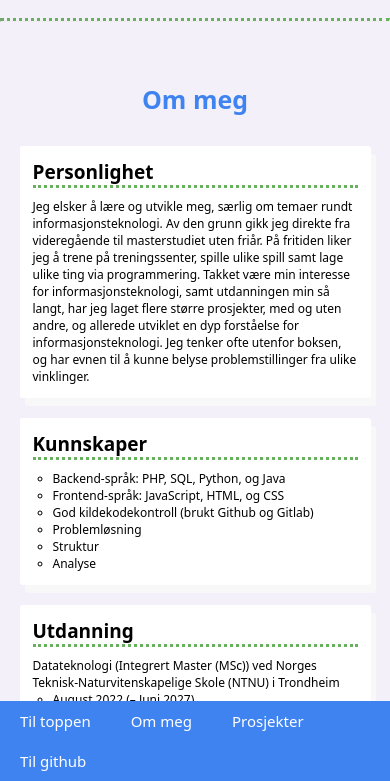
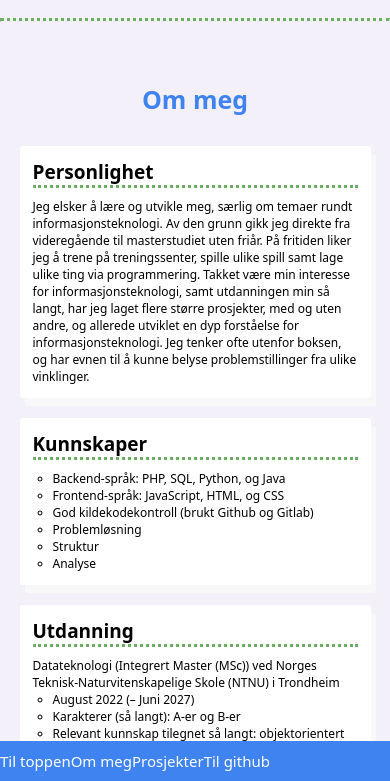
Before and after one commit to Gunmy/website, a plain HTML site: page index.html in a window 390 px wide. Shown: the part 63-844 px from the top of the page. Drawn offline with Linux system fonts and the light colour scheme.

Commit message:
Fikser navbar

```diff
--- a/styles.css
+++ b/styles.css
@@ -264,4 +264,17 @@ hr {
         max-width: 100%;
         width: 100%;
     }
+
+    nav > ul > li > a {
+        padding-left: 0;
+        padding-right: 0;
+        padding-top: 10px;
+        padding-bottom: 10px;
+        background-color: var(--buttonHighlight);
+        text-align: center;
+        color: var(--white);
+        font-size: 15px;
+        width: 25%;
+
+    }
 }
```
